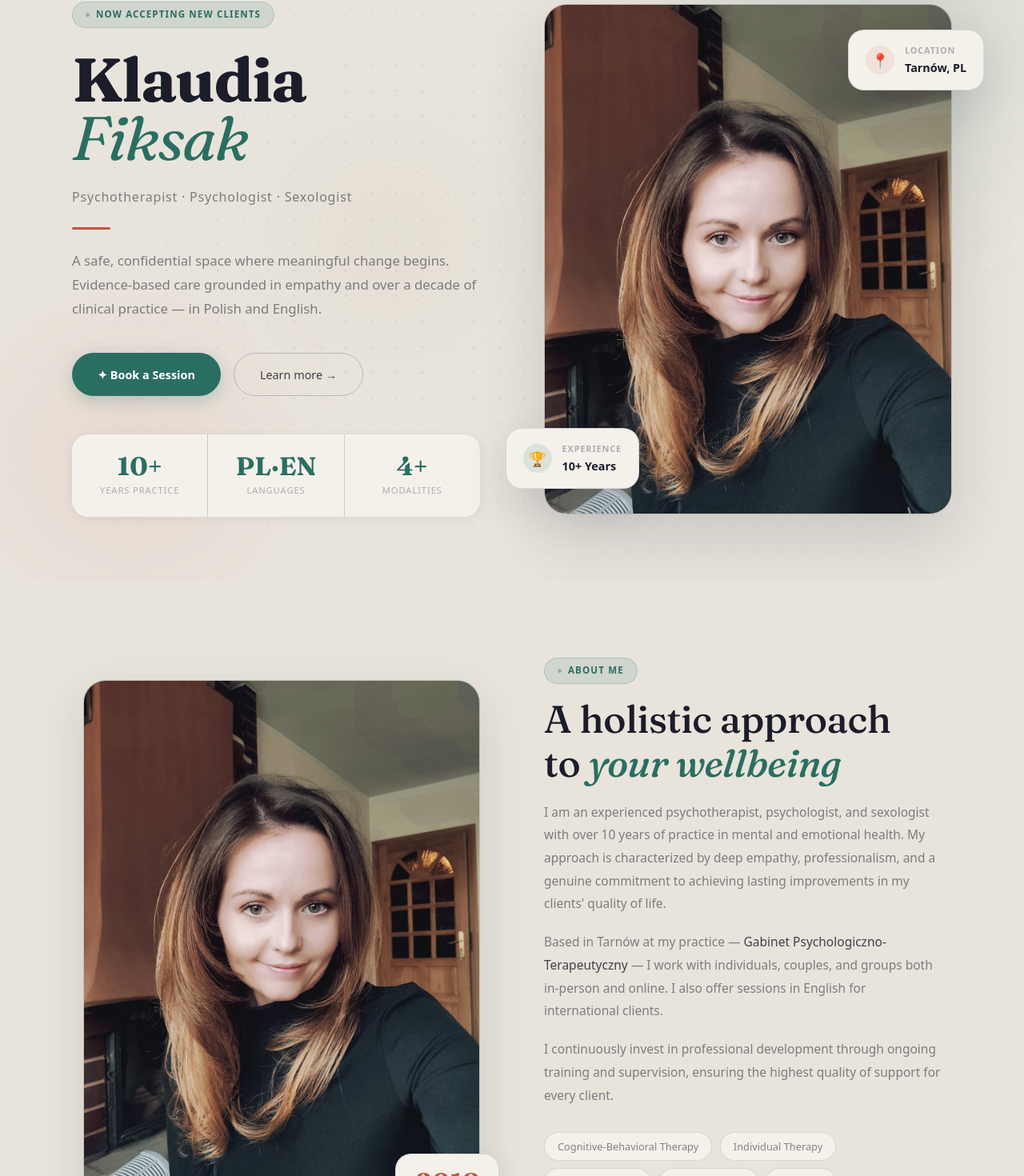
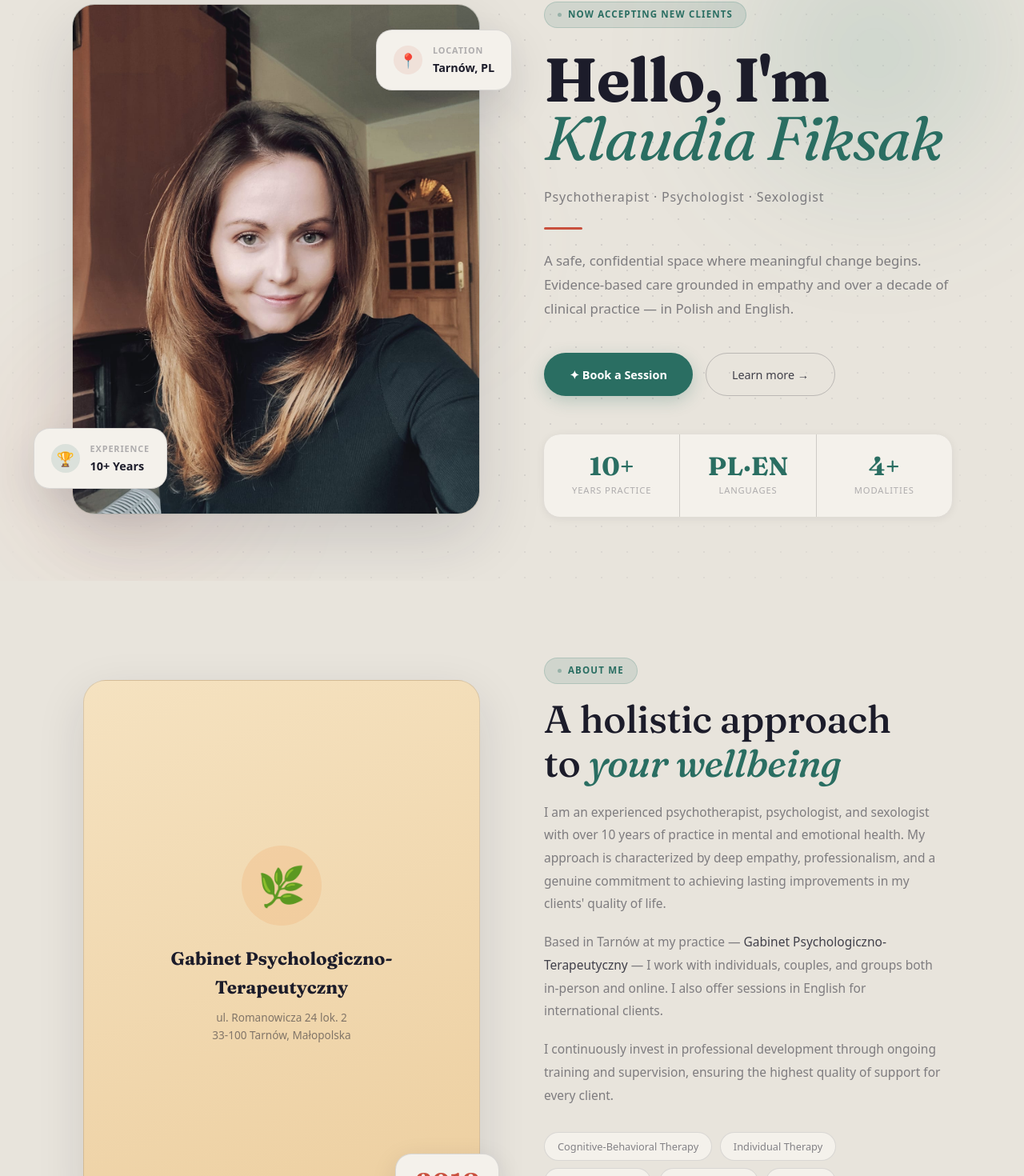
Before and after one commit to sds3424-cmyk/fiksak, a Next.js app: page / in a window 1280 px wide. Shown: the part 126-1596 px from the top of the page at 80% size. Built offline with nearby package versions, Linux system fonts and the light colour scheme; a web font is replaced by a local one.

Commit message:
Update index.js

```diff
--- a/pages/index.js
+++ b/pages/index.js
@@ -76,14 +76,35 @@ export default function Home() {
         <div className="hero-dots"/>
 
         <div className="hero-inner">
-          {/* Left — content */}
+          {/* Left — photo */}
+          <div className="hero-visual">
+            <div className="hero-photo-wrap">
+              <img src="/photo.jpeg" alt="Klaudia Fiksak" />
+            </div>
+            <div className="hero-card hero-card-1">
+              <div className="hero-card-icon teal">🏆</div>
+              <div className="hero-card-text">
+                <div className="label">Experience</div>
+                <div className="value">10+ Years</div>
+              </div>
+            </div>
+            <div className="hero-card hero-card-2">
+              <div className="hero-card-icon coral">📍</div>
+              <div className="hero-card-text">
+                <div className="label">Location</div>
+                <div className="value">Tarnów, PL</div>
+              </div>
+            </div>
+          </div>
+
+          {/* Right — content */}
           <div className="hero-content">
             <div className="hero-eyebrow">
               <span className="pill">Now accepting new clients</span>
             </div>
             <h1 className="hero-name">
-              <span className="line1">Klaudia</span>
-              <span className="line2">Fiksak</span>
+              <span className="line1">Hello, I'm</span>
+              <span className="line2">Klaudia Fiksak</span>
             </h1>
             <p className="hero-role">Psychotherapist · Psychologist · Sexologist</p>
             <div className="hero-divider"/>
@@ -111,28 +132,6 @@ export default function Home() {
               </div>
             </div>
           </div>
-
-          {/* Right — photo */}
-          <div className="hero-visual">
-            <div className="hero-photo-wrap">
-              <img src="/photo.jpeg" alt="Klaudia Fiksak" />
-            </div>
-            {/* Floating info cards */}
-            <div className="hero-card hero-card-1">
-              <div className="hero-card-icon teal">🏆</div>
-              <div className="hero-card-text">
-                <div className="label">Experience</div>
-                <div className="value">10+ Years</div>
-              </div>
-            </div>
-            <div className="hero-card hero-card-2">
-              <div className="hero-card-icon coral">📍</div>
-              <div className="hero-card-text">
-                <div className="label">Location</div>
-                <div className="value">Tarnów, PL</div>
-              </div>
-            </div>
-          </div>
         </div>
       </section>
 
@@ -141,9 +140,26 @@ export default function Home() {
         <div className="container">
           <div className="about-grid">
             <div className="about-visual reveal" style={{position:'relative'}}>
-              <div className="about-photo-frame">
-                <img src="/photo.jpeg" alt="Klaudia Fiksak" />
+            <div className="about-photo-frame" style={{
+              background:'linear-gradient(160deg,#F5E2C0 0%,#EDCFA0 100%)',
+              display:'flex', alignItems:'center', justifyContent:'center',
+              flexDirection:'column', gap:'1.5rem', padding:'3rem'
+            }}>
+              <div style={{
+                background:'rgba(232,113,26,0.12)', borderRadius:'50%',
+                width:'100px', height:'100px',
+                display:'flex', alignItems:'center', justifyContent:'center',
+                fontSize:'3rem'
+              }}>🌿</div>
+              <div style={{textAlign:'center'}}>
+                <div style={{fontFamily:'var(--font-display)',fontSize:'1.4rem',fontWeight:600,color:'var(--ink)',marginBottom:'0.5rem'}}>
+                  Gabinet Psychologiczno-Terapeutyczny
+                </div>
+                <div style={{fontSize:'0.85rem',color:'var(--ink-50)',fontWeight:400}}>
+                  ul. Romanowicza 24 lok. 2<br/>33-100 Tarnów, Małopolska
+                </div>
               </div>
+            </div>
               <div className="about-badge">
                 <div className="badge-num">2018</div>
                 <div className="badge-txt">Founded</div>
```
